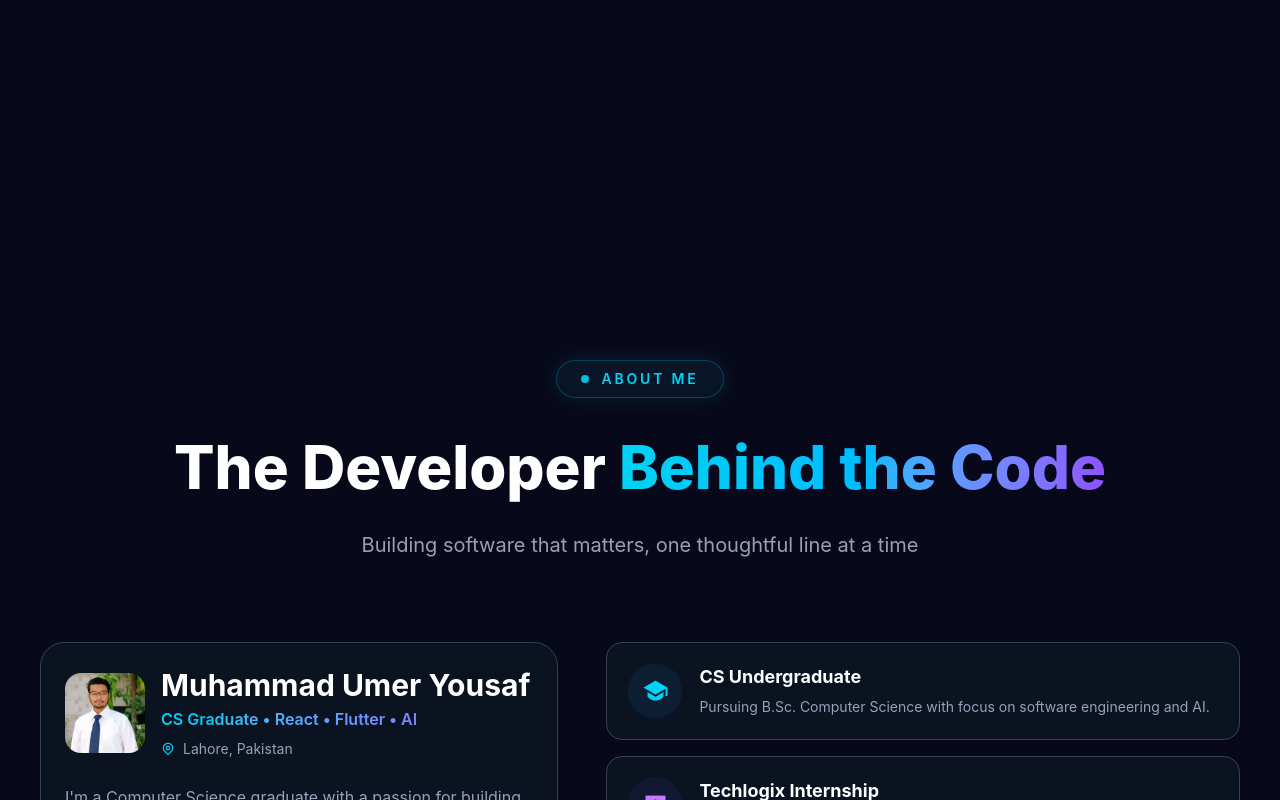
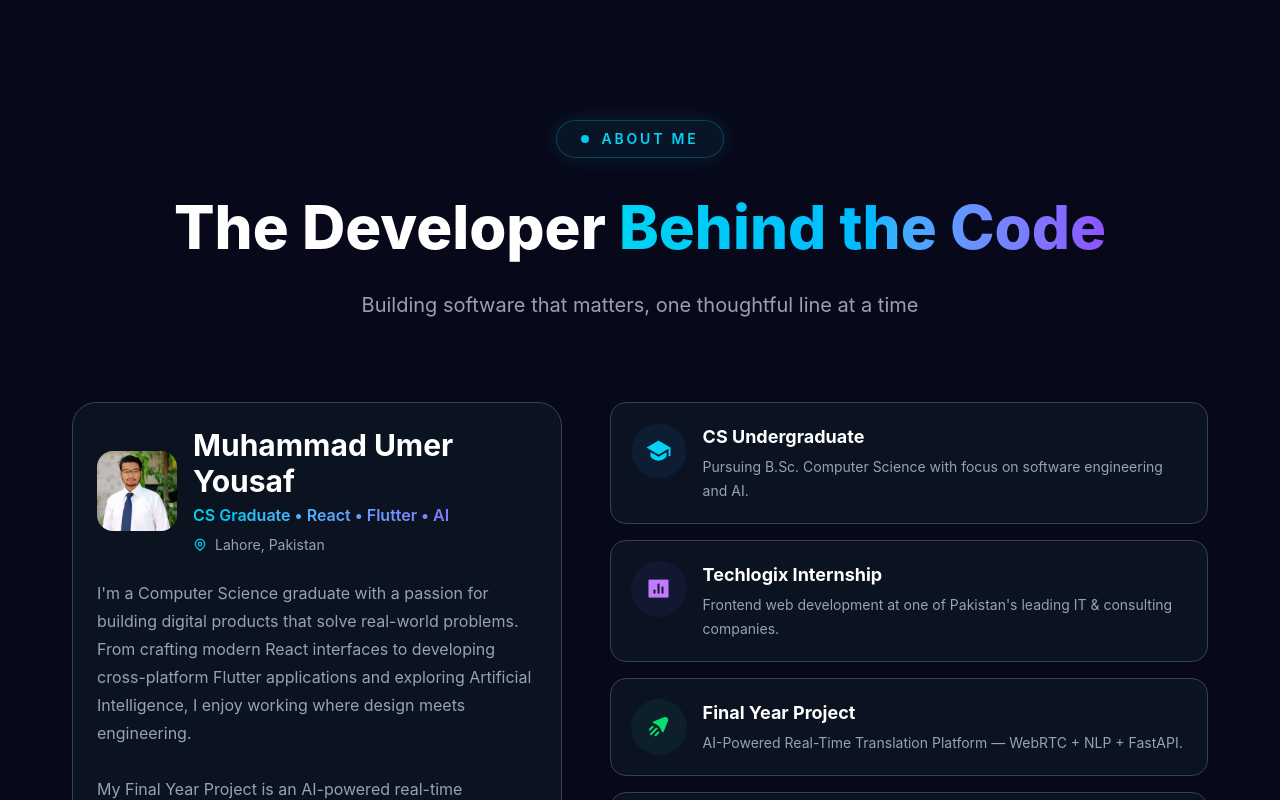
Before and after one commit to umerdev07/react-My-Personal-Portfolio, a React (Vite) app: page / in a window 1280 px wide. Shown: the part 920-1720 px from the top of the page. Built offline with nearby package versions, Linux system fonts and the light colour scheme.

Commit message:
Build Skills Section

```diff
--- a/src/pages/section2/AboutMe.jsx
+++ b/src/pages/section2/AboutMe.jsx
@@ -5,7 +5,7 @@ import RightContent from "./RightContent";
 
 const AboutMe = () => {
   return (
-    <div className="max-w-7xl mt-100 mx-auto">
+    <div className="max-w-7xl mx-auto px-4 sm:px-6 lg:px-8 mt-70 sm:mt-24 lg:mt-28">
       <AboutMeTitleSubTitleBadge />
 
       <div className="mt-10 lg:mt-20 flex flex-col lg:flex-row gap-8 lg:gap-12">
```
